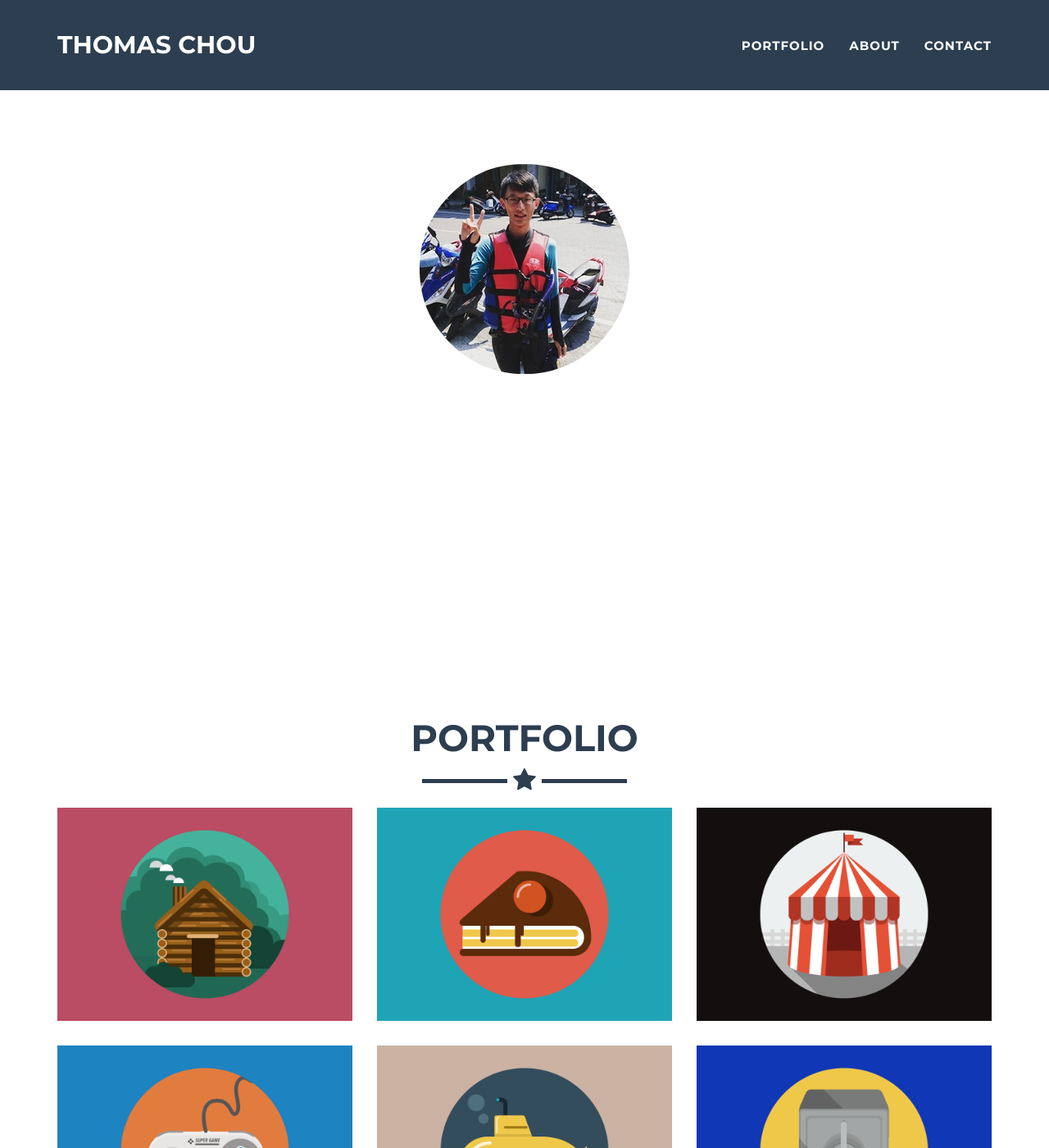
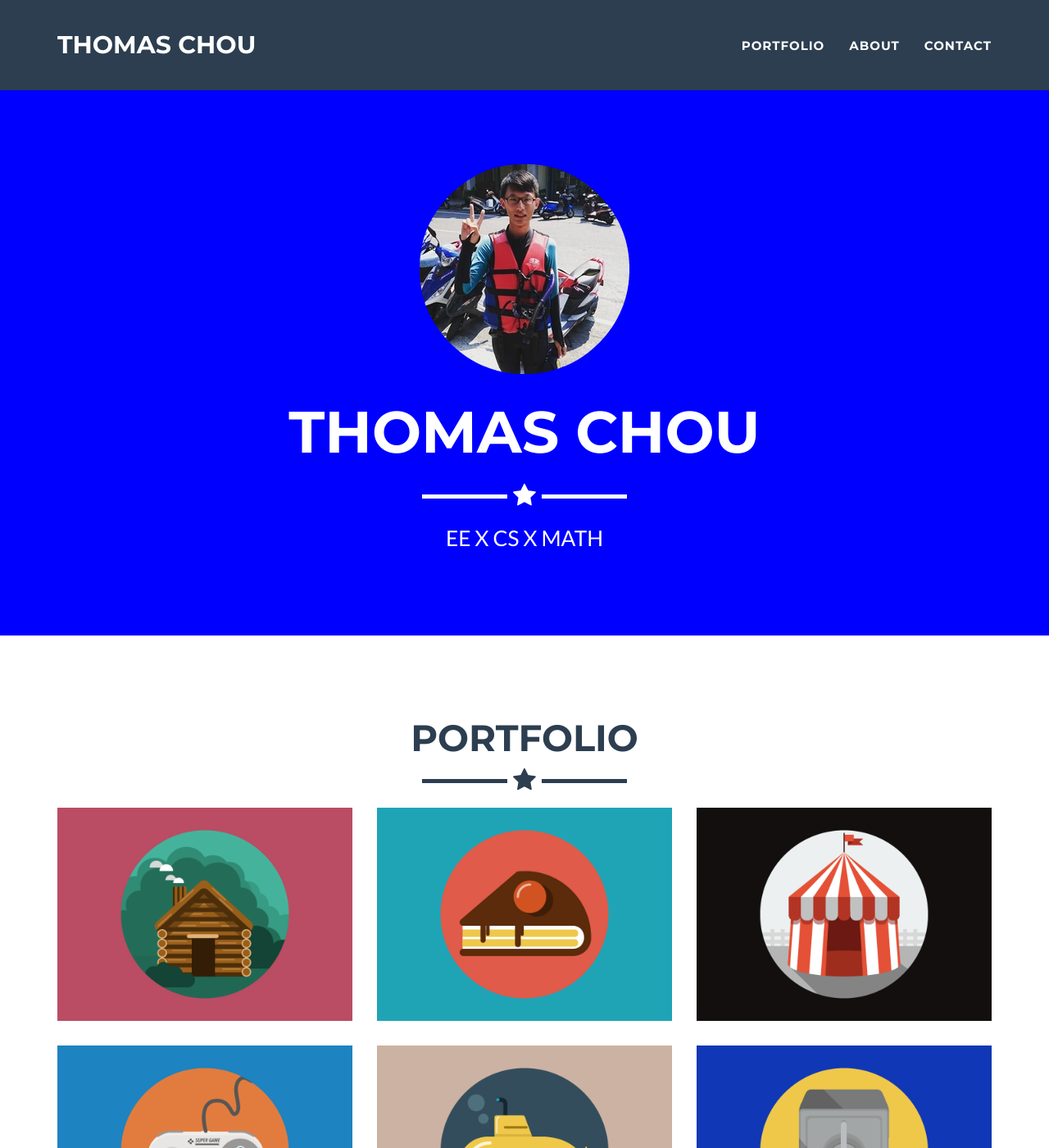
Before and after one commit to thomas861205/thomas861205.github.io, a Jekyll site: the page built from index.html, in a window 1280 px wide and 1400 px high. Shown: the whole window at 82% size. Built offline with Jekyll 4.4.1, drawn with Linux system fonts in a browser that asks for light colours.

```diff
--- a/_config.yml
+++ b/_config.yml
@@ -25,7 +25,7 @@
 
 # Color settings (hex-codes without the leading hash-tag)
 color:
-  primary: 000000 #80B3FF
+  primary: 0000ff #80B3FF
   primary-rgb: "24,288,156" #"128,179,255"
   secondary: 2c3e50 #FD6E8A
   secondary-dark: 233140 #A2122F
```
